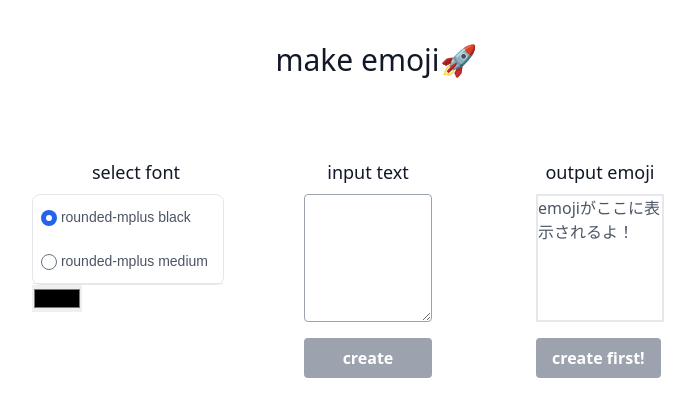
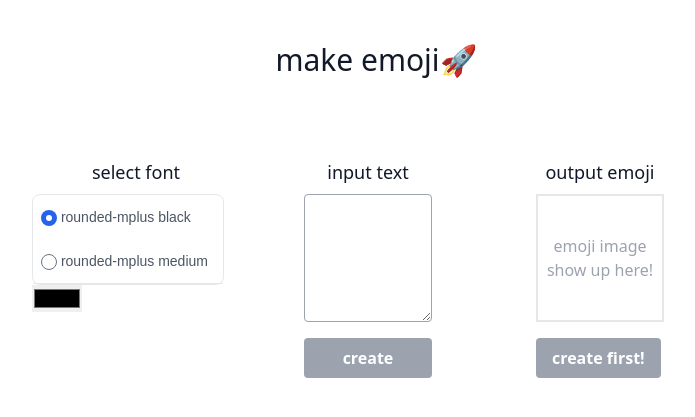
Before and after one commit to nibuno/emoemo, a Django app: page /emoemo in a window 1280 px wide. Shown: the part 142-559 px from the top of the page, without its empty margins (264-959 px from the left). Run offline with Django 4.2, Linux system fonts and the light colour scheme; some libraries are stand-ins or nearby versions; some web fonts are replaced.

Commit message:
日本語から英語に修正してレイアウト調整

```diff
--- a/emoemo/templates/base.html
+++ b/emoemo/templates/base.html
@@ -94,7 +94,7 @@
                                         </div>
                                     {% else %}
                                         <div class="w-32 h-32 mb-4 border-2">
-                                            <div>emojiがここに表示されるよ！</div>
+                                            <div class="flex justify-center items-center text-center h-full text-gray-400">emoji image show up here!</div>
                                         </div>
                                         <div>
                                             <button class="bg-gray-400 text-white font-bold py-2 px-4 rounded focus:outline-none focus:shadow-outline"
--- a/tailwindcss/static/css/dist/styles.css
+++ b/tailwindcss/static/css/dist/styles.css
@@ -843,6 +843,10 @@ select {
   height: 100vh;
 }
 
+.h-full {
+  height: 100%;
+}
+
 .w-32 {
   width: 8rem;
 }
@@ -1060,6 +1064,11 @@ select {
   color: rgb(255 255 255 / var(--tw-text-opacity));
 }
 
+.text-gray-400 {
+  --tw-text-opacity: 1;
+  color: rgb(156 163 175 / var(--tw-text-opacity));
+}
+
 .shadow-md {
   --tw-shadow: 0 4px 6px -1px rgb(0 0 0 / 0.1), 0 2px 4px -2px rgb(0 0 0 / 0.1);
   --tw-shadow-colored: 0 4px 6px -1px var(--tw-shadow-color), 0 2px 4px -2px var(--tw-shadow-color);
```
